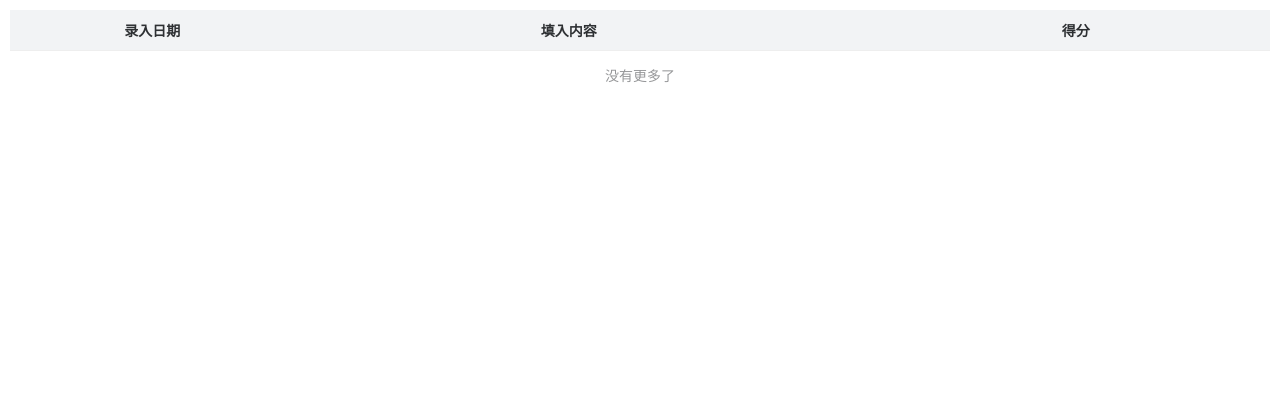
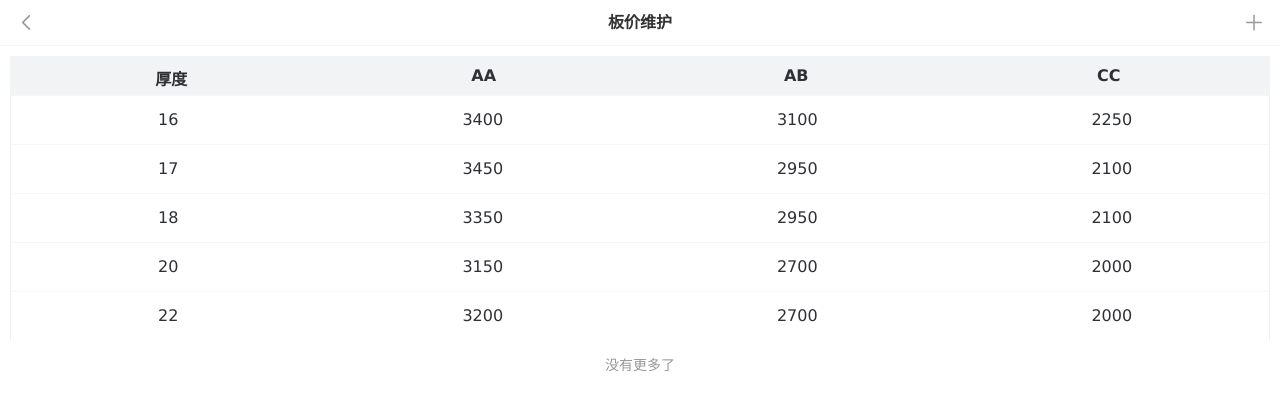
Before and after one commit to Wutongjiaojiajia/wood-judge, a Vue app: page /#/priceMaintain in a window 1280 px wide. Shown: the top 410 px of the page. Built offline with nearby package versions, Linux system fonts and the light colour scheme.

Commit message:
更新页面

```diff
--- a/public/index.html
+++ b/public/index.html
@@ -3,8 +3,9 @@
   <head>
     <meta charset="utf-8">
     <meta http-equiv="X-UA-Compatible" content="IE=edge">
-    <meta name="viewport" content="width=device-width,initial-scale=1.0">
-    <meta name="viewport" content="width=device-width,initial-scale=1.0,maximum-scale=1.0,user-scalable=0">
+    <meta
+      name="viewport"
+      content="width=device-width,initial-scale=1.0,maximum-scale=1.0,user-scalable=0,minimum-scale=1.0,viewport-fit=cover">
     <link rel="icon" href="<%= BASE_URL %>favicon.ico">
     <script src="./iconfont.js"></script>
     <title>vue-editor</title>
--- a/src/views/PriceMaintain.vue
+++ b/src/views/PriceMaintain.vue
@@ -1,13 +1,32 @@
 <template>
     <div class="m-views-priceMaintain">
+        <van-nav-bar title="板价维护">
+            <template #left>
+                <van-icon
+                    name="arrow-left"
+                    size="20"
+                    color="#999999"
+                    @click="backToHome()"/>
+            </template>
+            <template #right>
+                <van-icon
+                    name="plus"
+                    size="20"
+                    color="#999999"
+                    @click="showPopup({type:'add',data:null})"/>
+            </template>
+        </van-nav-bar>
         <div class="m-priceMaintain-grid">
             <van-row class="m-grid-thead">
-                <van-col :span="2"></van-col>
-                <van-col :span="8">录入日期</van-col>
-                <van-col :span="10">填入内容</van-col>
-                <van-col :span="4">得分</van-col>
+                <van-col :span="6">厚度</van-col>
+                <van-col :span="6">AA</van-col>
+                <van-col :span="6">AB</van-col>
+                <van-col :span="6">CC</van-col>
             </van-row>
             <div class="m-grid-tbody">
+                <van-pull-refresh
+                    v-model="pullDownLoading"
+                    @refresh="refreshList">
                     <van-list
                         class="m-tbody-info"
                         v-model="pullupLoading"
@@ -19,25 +38,78 @@
                             <van-row
                                 v-for="(item,index) in formData"
                                 :key="index"
-                        class="m-info-row"
-                        @click="selectRowToTick(index)">
-                        <van-cell-group>
-                            <van-col :span="2">
-                                <van-checkbox
-                                    v-model="item.checked"
-                                    checked-color="#3071F2"
-                                    shape="square"
-                                    icon-size="15px">
-                                </van-checkbox>
-                            </van-col>
-                            <van-col :span="8">{{item.updateTime.substr(0,10)}}</van-col>
-                            <van-col :span="10">{{item.fillContent}}</van-col>
-                            <van-col :span="4">{{item.score}}</van-col>
+                                class="m-info-row">
+                                <van-swipe-cell
+                                    :before-close="deleteWoodPriceRow">
+                                    <van-cell-group
+                                        @click="showPopup({type:'edit',data:item})">
+                                        <van-col :span="6">{{item.thickness}}</van-col>
+                                        <van-col :span="6">{{item.A}}</van-col>
+                                        <van-col :span="6">{{item.B}}</van-col>
+                                        <van-col :span="6">{{item.C}}</van-col>
                                     </van-cell-group>
+                                    <template #right>
+                                        <van-button
+                                            square text="删除"
+                                            type="danger"
+                                            class="delete-button"
+                                            @click="selectDeleteRow(index)"/>
+                                    </template>
+                                </van-swipe-cell>
                             </van-row>
                     </van-list>
+                </van-pull-refresh>
             </div>
         </div>
+        <van-popup
+            class="m-popup-addOrEdit"
+            v-model="popupShow"
+            round
+            position="bottom"
+            safe-area-inset-bottom
+            :style="{ height: '70%' }">
+            <van-nav-bar :title="popupTitle"></van-nav-bar>
+            <van-cell-group>
+                <van-field
+                    v-model="thickness"
+                    label="厚度(mm)*"
+                    placeholder="请输入拼板厚度"
+                    clearable
+                    type="number">
+                </van-field>
+            </van-cell-group>
+            <van-cell-group>
+                <van-field
+                    v-model="APrice"
+                    label="AA(元/m³)*"
+                    placeholder="请输入对应厚度AA板价钱"
+                    clearable
+                    type="number">
+                </van-field>
+                <van-field
+                    v-model="BPrice"
+                    label="AB(元/m³)*"
+                    placeholder="请输入对应厚度AB板价钱"
+                    clearable
+                    type="number">
+                </van-field>
+                <van-field
+                    v-model="CPrice"
+                    label="CC(元/m³)*"
+                    placeholder="请输入对应厚度CC板价钱"
+                    clearable
+                    type="number">
+                </van-field>
+            </van-cell-group>
+            <div class="m-bottom">
+                <van-button
+                    size="large"
+                    type="info"
+                    class="m-bottom-button"
+                    @click="confirmInfo()">确定
+                </van-button>
+            </div>
+        </van-popup>
     </div>
 </template>
 
@@ -47,37 +119,81 @@ export default {
     data () {
         return {
             // 列表内容
-            formData:[],
-
-            selectRowIndex:null,    //选中行下标
-
+            formData:[
+                {thickness:16,A:3400,B:3100,C:2250},
+                {thickness:17,A:3450,B:2950,C:2100},
+                {thickness:18,A:3350,B:2950,C:2100},
+                {thickness:20,A:3150,B:2700,C:2000},
+                {thickness:22,A:3200,B:2700,C:2000}
+            ],
+            /** 关于加载的参数 */
+            pullDownLoading:false,  //下拉刷新状态
             pullupLoading:false,  //上拉加载状态
             finished:true, //是否已经结束调用接口
             pullupError:false,  //上拉加载错误
-
             totalPage:0,  //总页数
             pageNumber:0,    //第x页
-            pageSize:30    //每次查询数量
+            pageSize:30,    //每次查询数量
+            /** 关于加载的参数 */
+
+            /** 表格参数 */
+            rowDeleteState:false,   //行删除状态
+            selectRowIndex:null,    //选中行
+            /** 表格参数结束 */
+
+            /** 弹框参数 */
+            popupShow:false, //弹框显示与否
+            popupType:'',   //弹框类型
+            popupTitle:'',  //弹框标题
+
+            thickness:'',   //拼板厚度
+            APrice:'',   //AA板价钱
+            BPrice:'',   //AB板价钱
+            CPrice:'',   //CC板价钱
         }
     },
     methods: {
+        // 返回首页
+        backToHome(){
+            this.$router.push({
+                path:`/home`
+            })
+        },
+        // 弹出弹框
+        showPopup(info){
+            let { type,data } = info;
+            switch (type) {
+                case 'add':
+                    this.popupTitle = '新增板价';
+                    this.thickness = '';    //厚度
+                    this.APrice = '';    //AA价
+                    this.BPrice = '';    //AB价
+                    this.CPrice = '';    //CC价
+                    break;
+                case 'edit':
+                    this.popupTitle = '编辑板价';
+                    this.thickness = data.thickness;    //厚度
+                    this.APrice = data.A;    //AA价
+                    this.BPrice = data.B;    //AB价
+                    this.CPrice = data.C;    //CC价
+                    break;
+            }
+            this.popupType = type;
+            this.popupShow = true;
+        },
         // 初始化列表信息
         initList(){
             let obj = {
                 current:this.pageNumber+1,  //第x页
                 size:this.pageSize, //每页大小
-                entity:{
-                    quotaId:this.$route.query.id,   //积分项id
-                    companyCode:this.$route.query.companyCode, //公司代码
-                    agencyCode:this.$utils.getStorage('userInfo').agencyCode,   //经销商编号
-                }
             };
+            this.pullDownLoading = true;
             this.$http.queryQuotaScoreDetails(obj)
             .then(res=>{
                 let { data } = res;
+                this.pullDownLoading = false;
                 if(data.code === 1 && data.total > 0){
                     let originData = data.rows.splice(0);
-                    // this.formData = this.handleRowData(originData);    //列表数据
                     this.formData = originData;
                     let totalPage = Math.floor(data.total/this.pageSize);
                     this.totalPage = data.total%this.pageSize === 0?totalPage:totalPage+1;  //实际总页数
@@ -91,6 +207,7 @@ export default {
                 }
             })
             .catch(err=>{
+                this.pullDownLoading = false;
                 this.formData = []; //列表数据
                 this.totalPage = 1; //实际总页数
             })
@@ -106,11 +223,6 @@ export default {
             let obj = {
                 current:this.pageNumber+1,  //第x页
                 size:this.pageSize, //每页大小
-                entity:{
-                    quotaId:this.$route.query.id,   //积分项id
-                    companyCode:this.$route.query.companySelect, //公司代码
-                    agencyCode:this.$utils.getStorage('userInfo').agencyCode,   //经销商编号
-                }
             };
             this.pullupLoading = true;  //上拉加载状态
             this.$http.queryQuotaScoreDetails(obj)
@@ -131,6 +243,72 @@ export default {
                 this.pullupError = true;
             })
         },
+        // 删除表格行数据
+        deleteWoodPriceRow({ position, instance }){
+            switch (position) {
+                case 'left':
+                case 'cell':
+                    instance.close();
+                    break;
+                case 'outside':
+                    if(!this.rowDeleteState){
+                        instance.close();
+                    }
+                    break;
+                case 'right':
+                    this.$dialog.confirm({
+                        message: '确定删除吗？',
+                        className:'m-alertDialog'
+                    })
+                    .then(() => {
+                        this.formData.splice(this.selectRowIndex,1);
+                        instance.close();
+                        this.rowDeleteState = false;
+                    })
+                    .catch(()=>{
+                        instance.close();
+                        this.rowDeleteState = false;
+                    })
+                    break;
+            }
+        },
+        // 选中需要删除行
+        selectDeleteRow(index){
+            this.selectRowIndex = index;
+            this.rowDeleteState = true;
+        },
+        /** 弹框方法 */
+        // 点击确认按钮
+        confirmInfo(){
+            let msg = "";
+            switch (true) {
+                case this.thickness === "":
+                    msg = "请输入拼板厚度";
+                    break;
+                case this.APrice === "":
+                    msg = "请输入对应厚度AA板的价钱";
+                    break;
+                case this.BPrice === "":
+                    msg = "请输入对应厚度AB板的价钱";
+                    break;
+                case this.CPrice === "":
+                    msg = "请输入对应厚度CC板的价钱";
+                    break;
+            }
+            if(msg!==""){
+                this.$utils.failTip(msg);
+                return;
+            }
+            this.popupShow = false;
+        },
+        // 新增板价
+        addThicknessAndPrice(){
+
+        },
+        // 编辑板价
+        editThicknessAndPrice(){
+
+        }
     }
 }
 </script>
@@ -143,10 +321,14 @@ export default {
     left: 0;
     bottom: 0;
     overflow-y: auto;
+    .van-nav-bar{
+        .van-nav-bar__title{
+            font-weight: bolder;
+        }
+    }
     .m-priceMaintain-grid{
         background-color: #FFF;
         padding-top: 10px;
-        margin-bottom: 90px;
         .m-grid-thead{
             margin:0 10px;
             color: #2E3033;
@@ -155,16 +337,25 @@ export default {
             background-color: #F2F3F5;
             border-bottom: 1px solid #EEEEEE;
             text-align: left;
-            font-size: 14px;
+            font-size: 16px;
             .van-col{
                 padding: 0 5px;
+                text-align: center;
             }
         }
         .m-grid-tbody{
+            position: absolute;
+            top: 95px;
+            right: 0;
+            left: 0;
+            bottom: 0;
             margin: 0 10px 10px;
+            .van-pull-refresh{
+                height: 100%;
+                .van-pull-refresh__track{
                     .m-info-row{
                         color: #2E3033;
-                font-size: 14px;
+                        font-size: 16px;
                         border: 1px solid #eee;
                         border-top: 0px;
                         border-bottom: 0px;
@@ -180,16 +371,55 @@ export default {
                             justify-content: space-between;
                             align-items: center;
                             .van-col{
-                        text-align: left;
-                        padding: 10px 5px;
+                                text-align: center;
+                                padding: 15px 5px;
                             }
                         }
                         .van-cell-group:active{
                             background:linear-gradient( rgba(98, 98, 98, 0.1), rgba(98, 98, 98, 0.1) );
                         }
+                        .van-swipe-cell__right{
+                            .van-button{
+                                line-height: 38px;
+                            }
+                        }
                     }
                     .m-info-row:nth-last-child(1){
                         border-bottom: none;
+                    }
+                    .delete-button{
+                        height: 100%;
+                    }
+                }
+            }
+        }
+    }
+    .m-popup-addOrEdit{
+        background: #F7F7F7;
+        .van-cell-group{
+            margin-top: 10px;
+        }
+        .m-bottom{
+            position: absolute;
+            height: 60px;
+            left: 0px;
+            right: 0px;
+            bottom: 0px;
+            background-color: #F7F7F7;
+            border-top: 1px solid #F7F7F7;
+            .m-bottom-button{
+                padding: 0 70px;
+                margin-top: 8px;
+                height: 40px;
+                border-radius: 10px;
+                line-height: 30px;
+                width: 50%;
+                left: 25%;
+                background: rgb(51, 136, 255);
+                span{
+                    display: inline-block;
+                    width: 48px;
+                }
             }
         }
     }
```
Lines whose indentation alone changed are shown as unchanged.
